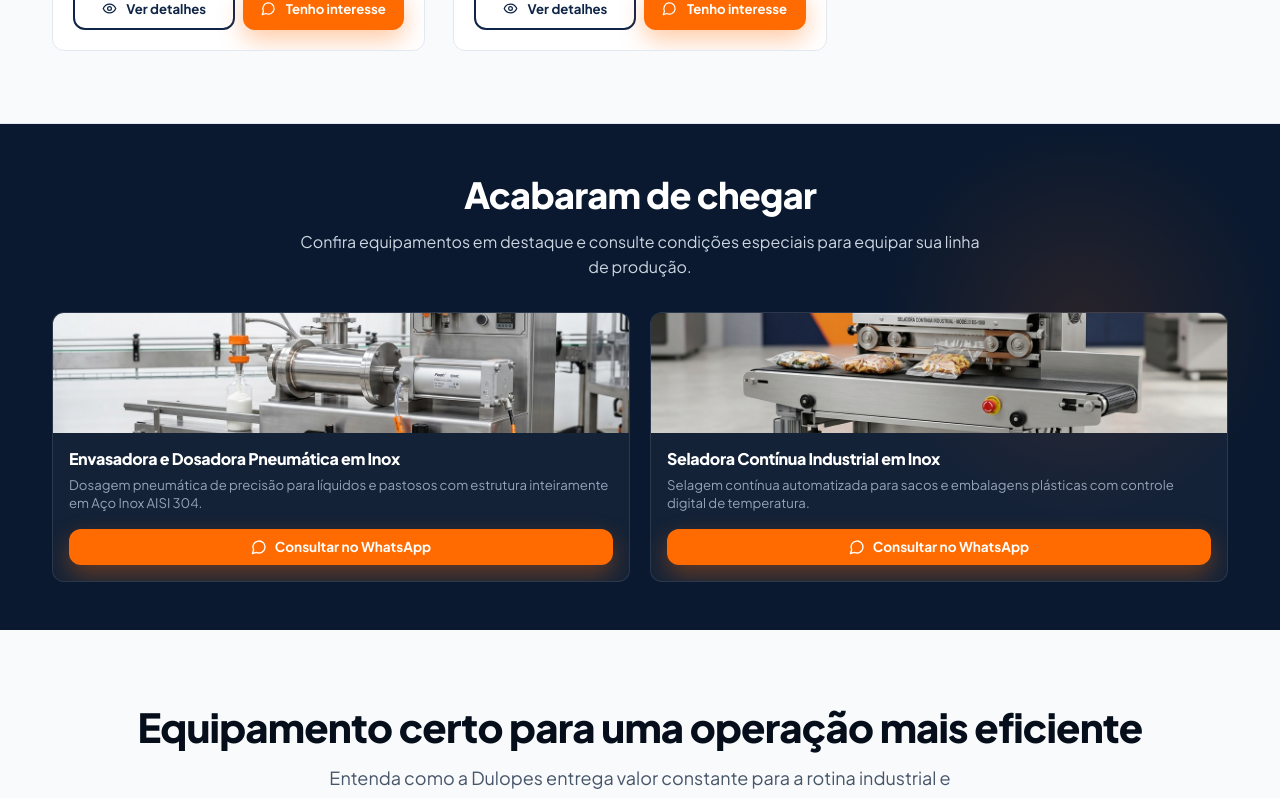
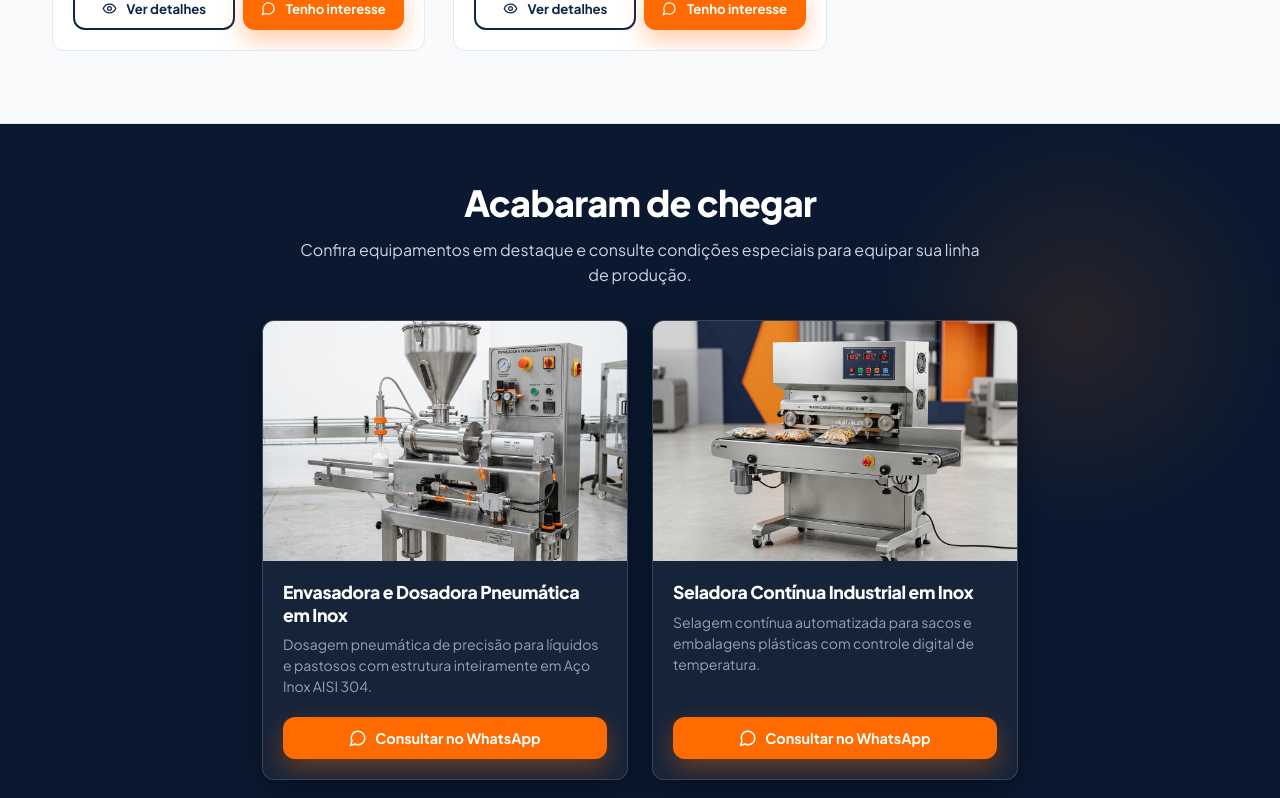
Before and after one commit to carolzinh427-beep/dulopes, a React (Vite) app: page / in a window 1280 px wide. Shown: the part 2440-3238 px from the top of the page. Built offline with nearby package versions, Linux system fonts and the light colour scheme; no server answers; the database is empty.

Commit message:
fix(offers): make machine cards and images taller vertically for clear visibility

```diff
--- a/src/components/Offers.jsx
+++ b/src/components/Offers.jsx
@@ -26,7 +26,7 @@ export default function Offers() {
 
   return (
     <section id="ofertas" style={{
-      padding: '3rem 0',
+      padding: '3.5rem 0',
       backgroundColor: 'var(--navy-dark)',
       color: 'var(--white)',
       position: 'relative',
@@ -43,7 +43,7 @@ export default function Offers() {
         pointerEvents: 'none'
       }} />
 
-      <div className="container" style={{ position: 'relative', zIndex: 2 }}>
+      <div className="container" style={{ position: 'relative', zIndex: 2, maxWidth: '820px' }}>
         {/* Section Header */}
         <div style={{ textAlign: 'center', marginBottom: '2rem' }}>
           <h2 className="section-title" style={{ color: 'var(--white)', fontSize: 'clamp(1.5rem, 3.5vw, 2.25rem)' }}>
@@ -54,29 +54,31 @@ export default function Offers() {
           </p>
         </div>
 
-        {/* Product Cards Grid - Smaller Images & Compact Mobile View */}
+        {/* Product Cards Grid - Prominent & Tall Vertical Format */}
         <div style={{
           display: 'grid',
-          gridTemplateColumns: 'repeat(auto-fit, minmax(220px, 1fr))',
-          gap: '1.25rem'
+          gridTemplateColumns: 'repeat(auto-fit, minmax(280px, 1fr))',
+          gap: '1.5rem',
+          justifyContent: 'center'
         }} className="offers-grid">
           {newArrivals.map((item) => (
             <div
               key={item.id}
               style={{
-                backgroundColor: 'rgba(255, 255, 255, 0.04)',
-                border: '1px solid rgba(255, 255, 255, 0.1)',
+                backgroundColor: 'rgba(255, 255, 255, 0.05)',
+                border: '1px solid rgba(255, 255, 255, 0.15)',
                 borderRadius: 'var(--border-radius-md)',
                 overflow: 'hidden',
                 display: 'flex',
                 flexDirection: 'column',
                 justifyContent: 'space-between',
-                transition: 'transform 0.2s ease, border-color 0.2s ease'
+                transition: 'transform 0.25s ease, border-color 0.25s ease',
+                boxShadow: '0 8px 24px rgba(0, 0, 0, 0.3)'
               }}
               className="offer-card"
             >
-              {/* Image container - Smaller image height */}
-              <div style={{ height: '120px', backgroundColor: '#0F172A', overflow: 'hidden' }} className="offer-img-box">
+              {/* Image container - Larger vertical format */}
+              <div style={{ height: '240px', backgroundColor: '#0F172A', overflow: 'hidden', position: 'relative' }} className="offer-img-box">
                 <img
                   src={item.mainImage || (item.images && item.images[0]) || '/images/envasadora_inox.jpg'}
                   alt={item.name || item.nome}
@@ -85,12 +87,12 @@ export default function Offers() {
               </div>
 
               {/* Card Body */}
-              <div style={{ padding: '1rem', flex: 1, display: 'flex', flexDirection: 'column', justifyContent: 'space-between' }} className="offer-body">
+              <div style={{ padding: '1.25rem', flex: 1, display: 'flex', flexDirection: 'column', justifyContent: 'space-between' }} className="offer-body">
                 <div>
-                  <h3 style={{ fontSize: '1rem', fontWeight: '800', color: 'var(--white)', margin: '0 0 0.4rem 0', lineHeight: '1.3' }} className="offer-title">
+                  <h3 style={{ fontSize: '1.1rem', fontWeight: '800', color: 'var(--white)', margin: '0 0 0.5rem 0', lineHeight: '1.3' }} className="offer-title">
                     {item.name || item.nome}
                   </h3>
-                  <p style={{ fontSize: '0.825rem', color: '#94A3B8', marginBottom: '1rem', lineHeight: '1.4' }} className="offer-desc">
+                  <p style={{ fontSize: '0.875rem', color: '#94A3B8', marginBottom: '1.25rem', lineHeight: '1.5' }} className="offer-desc">
                     {item.description || item.descricao}
                   </p>
                 </div>
@@ -98,9 +100,9 @@ export default function Offers() {
                 <button
                   onClick={() => handleWhatsAppOfferClick(item.name || item.nome)}
                   className="btn btn-orange btn-full"
-                  style={{ padding: '0.6rem 0.85rem', fontSize: '0.85rem', display: 'flex', alignItems: 'center', justifyContent: 'center', gap: '0.5rem' }}
+                  style={{ padding: '0.75rem 1rem', fontSize: '0.9rem', display: 'flex', alignItems: 'center', justifyContent: 'center', gap: '0.5rem', fontWeight: '700' }}
                 >
-                  <MessageCircle size={16} />
+                  <MessageCircle size={18} />
                   <span>Consultar no WhatsApp</span>
                 </button>
               </div>
@@ -112,31 +114,25 @@ export default function Offers() {
       <style>{`
         @media (max-width: 640px) {
           #ofertas {
-            padding: 2rem 0 !important;
+            padding: 2.5rem 0 !important;
           }
           .offers-grid {
-            grid-template-columns: repeat(2, 1fr) !important;
-            gap: 0.75rem !important;
+            grid-template-columns: 1fr !important;
+            gap: 1.25rem !important;
           }
           .offer-img-box {
-            height: 95px !important;
+            height: 200px !important;
           }
           .offer-body {
-            padding: 0.75rem !important;
+            padding: 1rem !important;
           }
           .offer-title {
-            font-size: 0.875rem !important;
+            font-size: 1rem !important;
           }
           .offer-desc {
-            font-size: 0.75rem !important;
-            margin-bottom: 0.75rem !important;
-            display: -webkit-box;
-            -webkit-line-clamp: 2;
-            -webkit-box-orient: vertical;
-            overflow: hidden;
-          }
-          .btn-orange span {
-            font-size: 0.75rem !important;
+            font-size: 0.825rem !important;
+            margin-bottom: 1rem !important;
+            -webkit-line-clamp: 3 !important;
           }
         }
       `}</style>
```
